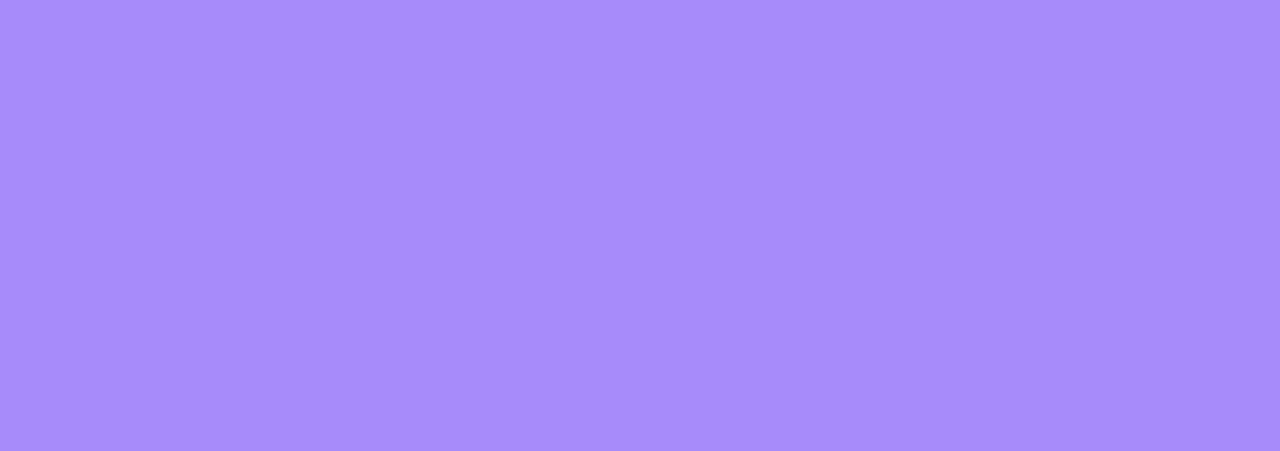
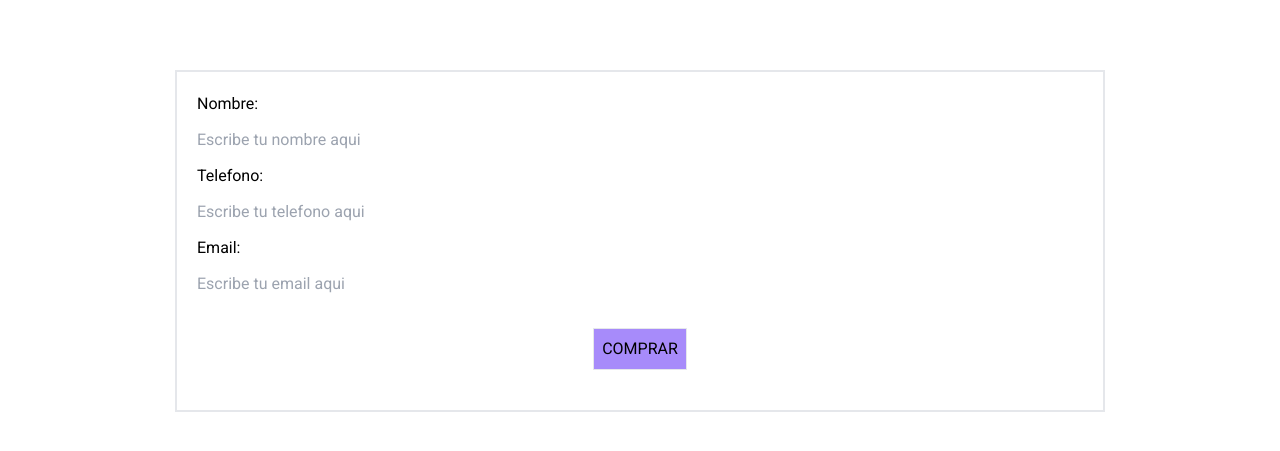
Before and after one commit to marttja26/react, a React (Create React App) app: page /form in a window 1280 px wide. Shown: the part 195-646 px from the top of the page. Built offline with nearby package versions, Linux system fonts and the light colour scheme; no server answers; the database is empty.

Commit message:
firebase-addDoc

```diff
--- a/src/App.js
+++ b/src/App.js
@@ -5,6 +5,7 @@ import NavBar from "./components/Navegation/NavBar";
 import ItemListContainer from "./components/ItemList/ItemListContainer";
 import ItemDetailContainer from "./components/ItemDetail/ItemDetailContainer";
 import Cart from "./components/Cart/Cart";
+import Form from "./components/Form/Form";
 import ErrorPage from "./components/ErrorPage";
 const App = () => {
 	return (
@@ -19,6 +20,7 @@ const App = () => {
 					/>
 					<Route path="/item/:id" element={<ItemDetailContainer />} />
 					<Route path="/cart" element={<Cart />} />
+					<Route path="/form" element={<Form />} />
 					<Route path="*" element={<ErrorPage />} />
 				</Routes>
 			</CustomProvider>
--- a/src/components/Cart/Cart.jsx
+++ b/src/components/Cart/Cart.jsx
@@ -4,7 +4,6 @@ import { Link } from "react-router-dom";
 import CartProduct from "./CartProduct";
 const Cart = () => {
 	const { carrito, totalValue, removeItem, clearAll } = useContext(context);
-	console.log(carrito);
 	return (
 		<div className="flex flex-auto flex-col p-5 bg-white">
 			{carrito.map((item) => (
@@ -22,9 +21,9 @@ const Cart = () => {
 					</button>
 					<div className="flex flex-col my-5 p-5 border-2">
 						<p className="flex m-auto text-xl">TOTAL: ${totalValue}</p>
-						<button className="flex min-w-fit mx-auto my-5 border p-2 bg-violet-400">
+						<Link to={"/form"} className="flex min-w-fit mx-auto my-5 border p-2 bg-violet-400">
 							FINALIZAR COMPRA
-						</button>
+						</Link>
 					</div>
 				</div>
 			) : (
--- /dev/null
+++ b/src/components/Form/Form.jsx
@@ -0,0 +1,107 @@
+import { useContext, useState } from "react";
+import {
+	collection,
+	doc,
+	updateDoc,
+	addDoc,
+	serverTimestamp,
+} from "firebase/firestore";
+import { db } from "../../firebase/firebase";
+import { context } from "../context/Context";
+import { Link } from "react-router-dom";
+
+const Form = () => {
+	const { carrito, totalValue, clearAll } = useContext(context);
+	const [state, setState] = useState(false);
+	const [buyOrder, setBuyOrder] = useState("");
+	const handleSumbit = (event) => {
+		event.preventDefault();
+		if (carrito.length > 0) {
+			const comprador = {
+				nombre: event.target.name.value,
+				telefono: event.target.telefono.value,
+				email: event.target.email.value,
+			};
+			const ventaCollection = collection(db, "ventas");
+			addDoc(ventaCollection, {
+				comprador,
+				items: carrito.map(
+					({ description, category, id, image, stock, ...rest }) => {
+						return rest;
+					}
+				),
+				date: serverTimestamp(),
+				total: totalValue,
+			}).then((res) => {
+				setBuyOrder(res.id);
+				setState(true);
+				carrito.forEach((element) => {
+					const updateCollection = doc(db, "productos", element.id);
+					updateDoc(updateCollection, {
+						stock: element.stock - element.quantity,
+					});
+				});
+				clearAll();
+			});
+		} else {
+			alert(
+				"Debes agregar al menos un producto al carrito para poder continuar con la compra."
+			);
+		}
+	};
+
+	return (
+		<div className="flex flex-auto flex-col items-center justify-center p-5 bg-white">
+			{state === false ? (
+				<form
+					onSubmit={handleSumbit}
+					className="flex flex-col gap-3 w-3/4 border-2 p-5"
+				>
+					<label htmlFor="name">Nombre:</label>
+					<input
+						type="text"
+						id="name"
+						name="name"
+						placeholder="Escribe tu nombre aqui"
+						required
+					></input>
+					<label htmlFor="telefono">Telefono:</label>
+					<input
+						type="number"
+						id="telefono"
+						name="telefono"
+						placeholder="Escribe tu telefono aqui"
+						required
+					></input>
+					<label htmlFor="email">Email:</label>
+					<input
+						type="email"
+						id="email"
+						name="email"
+						placeholder="Escribe tu email aqui"
+						required
+					></input>
+					<button
+						type="sumbit"
+						className="flex min-w-fit mx-auto my-5 border p-2 bg-violet-400"
+					>
+						COMPRAR
+					</button>
+				</form>
+			) : (
+				<>
+					<div className="flex flex-col items-center p-2 border-2">
+						<p className="flex text-xl">MUCHAS GRACIAS POR TU COMPRA.</p>
+						<p className="flex">Este es el id de la orden: </p>
+						<span className="text-2xl">{buyOrder}</span>
+					</div>
+					<Link to="/" className="flex text-2xl text-blue-300 underline">
+						SEGUIR COMPRANDO.
+					</Link>
+				</>
+			)}
+		</div>
+	);
+};
+
+export default Form;
--- a/src/components/ItemList/Item.jsx
+++ b/src/components/ItemList/Item.jsx
@@ -2,9 +2,9 @@ import { Link } from "react-router-dom";
 
 const Item = ({ item }) => {
 	return (
-		<div className="flex flex-col  max-w-xs border-2 bg-white" id={item.id}>
-			<img src={item.image} className=" h-3/4 p-5" alt="product"></img>
-			<div className="flex flex-col grow border-t">
+		<div className="flex flex-col h-fit border-2 bg-white" id={item.id}>
+			<img src={item.image} className=" w-[500px] p-5" alt="product"></img>
+			<div className="flex flex-col border-t">
 				<div className="w-fit m-auto">
 					<p className="text-center">{item.title}</p>
 					<p className="text-center">${item.price}</p>
--- a/src/components/context/Context.jsx
+++ b/src/components/context/Context.jsx
@@ -18,7 +18,6 @@ const CustomProvider = ({ children }) => {
 		return carrito.some((element) => element.id === id);
 	};
 	const addItem = (item, quantity) => {
-		console.log(carrito);
 		if (isInCart(item.id)) {
 			const products = [...carrito];
 			const index = carrito.findIndex((element) => element.id === item.id);
```
